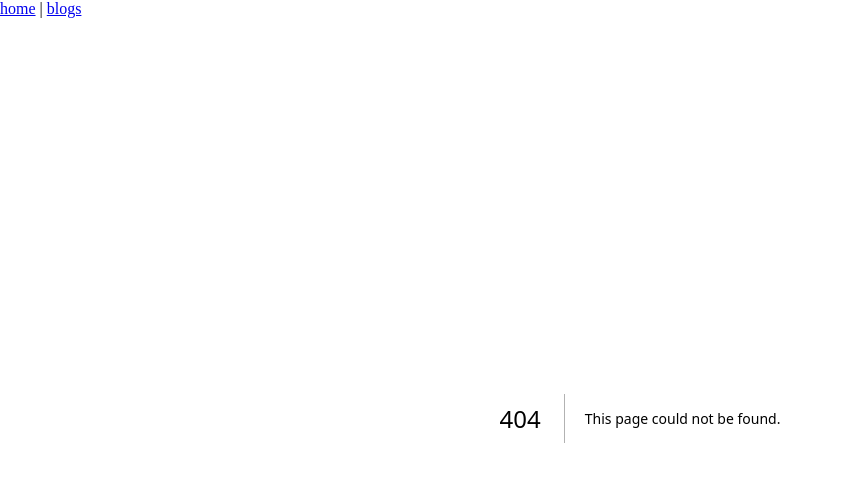
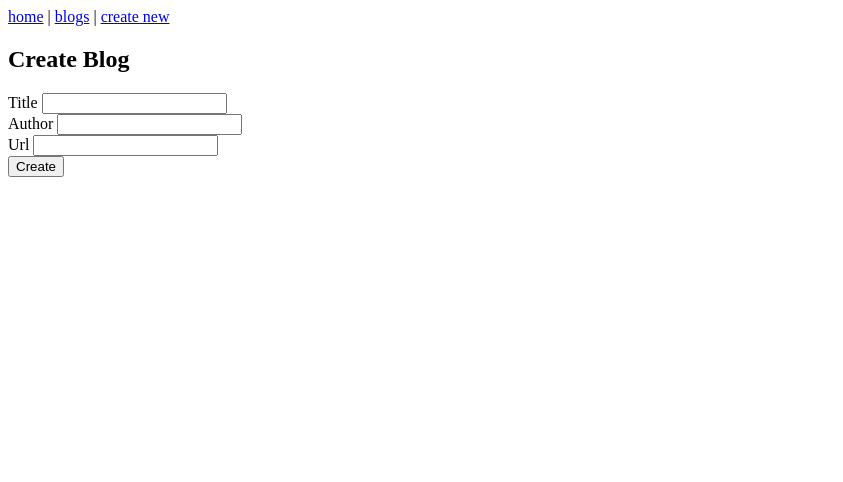
Before and after one commit to just-arizon/blogs-app-nextjs, a Next.js app: page /blogs/new in a window 1280 px wide. Before the commit this address had no page. Shown: the top 482 px of the page, without its empty margins (0-843 px from the left). Built offline with nearby package versions, Linux system fonts and the light colour scheme.

Commit message:
server-action-commit

```diff
--- /dev/null
+++ b/app/actions/blog.ts
@@ -0,0 +1,14 @@
+"use server"
+
+
+import { redirect } from "next/navigation"
+import { addBlog } from "../services/blogs"
+
+export const createBlog = async(formData: FormData) => {
+const title = formData.get("title") as string;
+const author = formData.get("author") as string;
+const url = formData.get("url") as string;
+
+addBlog(title, author, url);
+redirect("/blogs")
+}
--- /dev/null
+++ b/app/blogs/new/page.tsx
@@ -0,0 +1,29 @@
+import { createBlog } from "@/app/actions/blog"
+
+const NewBlog = () => {
+    return(
+        <div>
+            <h2>Create Blog</h2>
+            <div>
+                <form action = {createBlog}>
+                    <div>
+                        <label >Title </label>
+                        <input type="text" name="title" required/>
+                    </div>
+                    <div>
+                        <label >Author </label>
+                        <input type="text" name="author" required/>
+                    </div>
+                    <div>
+                        <label >Url </label>
+                        <input type="text" name="url" required/>
+                    </div>
+
+                    <button type="submit">Create</button>
+                </form>
+            </div>
+        </div>
+    )
+}
+
+export default NewBlog
--- a/app/layout.tsx
+++ b/app/layout.tsx
@@ -12,6 +12,8 @@ export default function RootLayout({
           <Link href="/">home</Link>
           {" | "}
           <Link href="/blogs">blogs</Link>
+          {" | "}
+          <Link href="/blogs/new">create new</Link>
         </nav>
         {children}
       </body>
--- /dev/null
+++ b/app/services/blogs.ts
@@ -0,0 +1,34 @@
+
+
+ const blogs = [
+    {
+        "id": 1,
+        "author": "Caleb Wilderman",
+        "title": "Internal Quality Engineer",
+        "url": "https://idealistic-union.org",
+        "likes": 100,
+    },
+    {
+        "id": 2,
+        "author": "Unique Koepp",
+        "title": "Chief Markets Consultant",
+        "url": "https://creepy-jam.com",
+        "likes": 10,
+    },
+    {
+        "id": 3,
+        "author": "Coralie Schneider",
+        "title": "International Accounts Orchestrator",
+        "url": "http://soulful-synergy.org",
+        "likes": 40,
+    },
+ ]
+
+ let nextId = 4;
+
+ export const getBlogs = () => {
+    return blogs
+ }
+
+ export const addBlog = (title: string, author: string, url: string) => { blogs.push({id: nextId++, title, author, url})
+ }
```
Also changed, not shown: app/blogs/page.tsx (+2 -23 lines).
